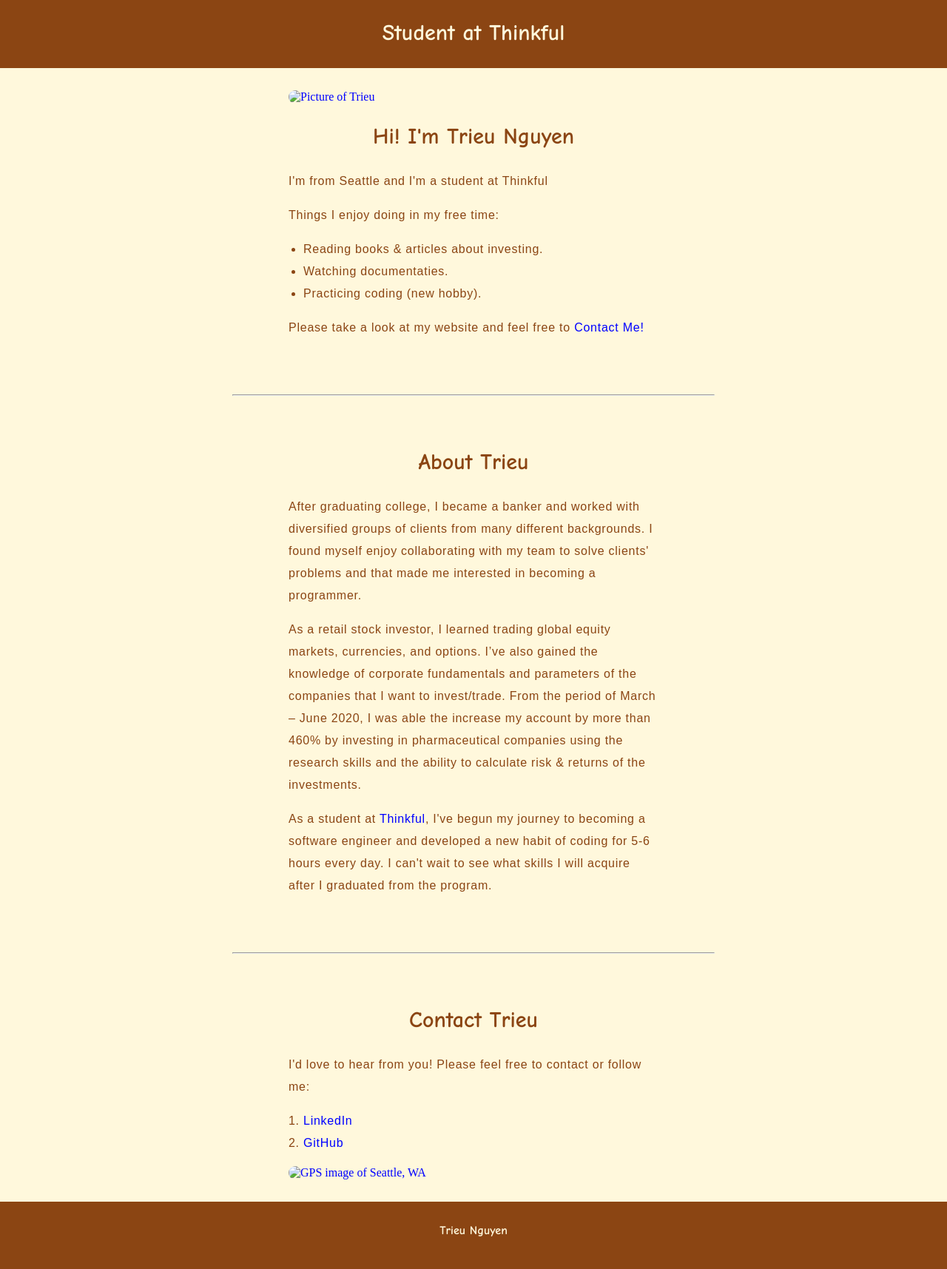
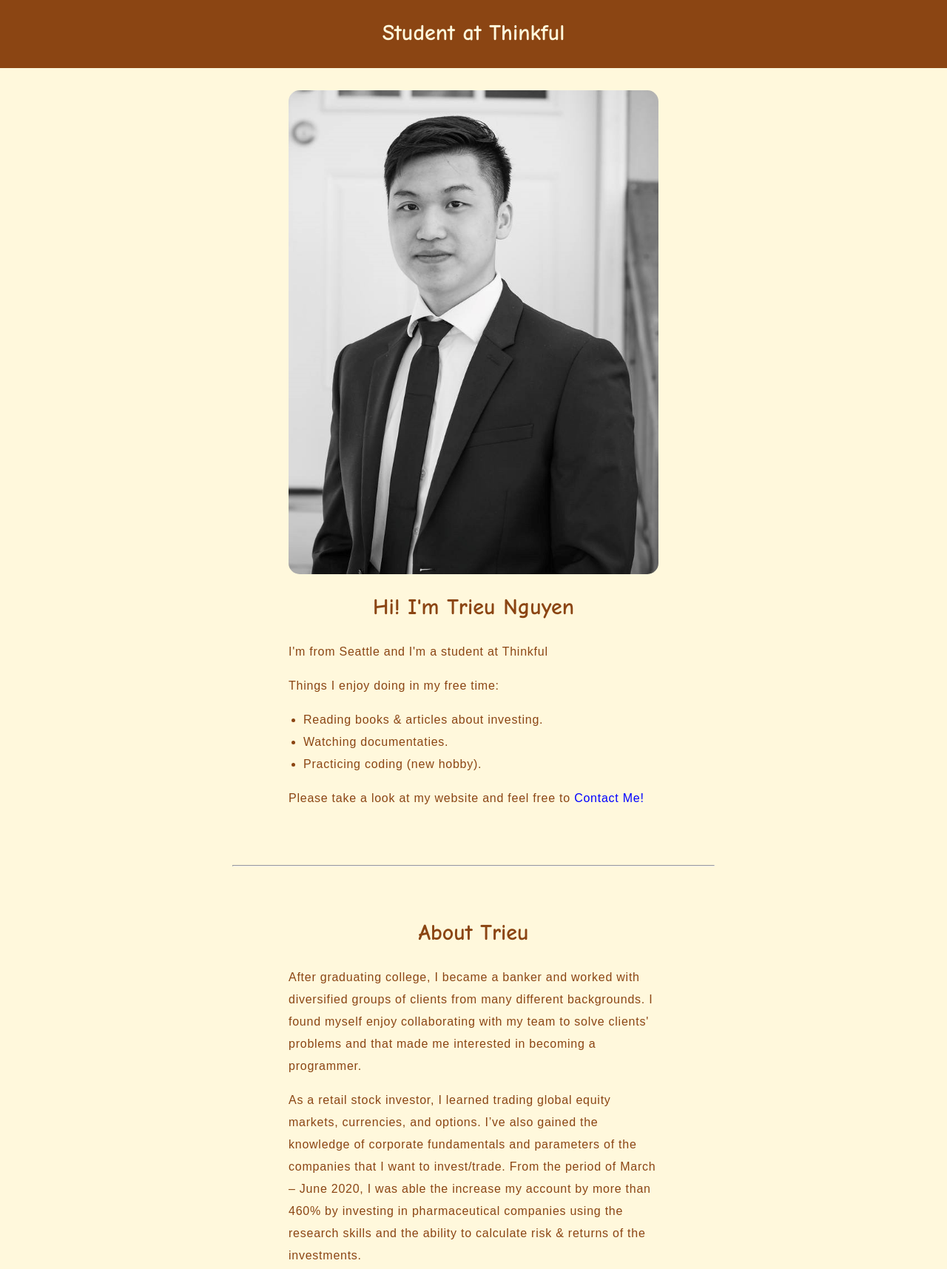
Before and after one commit to ntrieu-d/Portfolio-Web-page, a plain HTML site: page index.html in a window 1280 px wide. Shown: the part 85-1800 px from the top of the page at 74% size. Before the commit the page ends 1779 px from the top, so only its background shows below. Drawn offline with Linux system fonts and the light colour scheme; the site is published under a folder, as on GitHub Pages, so addresses that start at the root find nothing; a script that the page names is missing.

Commit message:
Update index.html

```diff
--- a/index.html
+++ b/index.html
@@ -16,7 +16,7 @@
 <!-- Main  -->
     <main>
       <!-- Intro with my image -->
-      <img src="/Images/Trieu.jpg" alt="Picture of Trieu" width="650">
+      <img src="Images/Trieu.jpg" alt="Picture of Trieu" width="650">
       <h3>Hi! I'm Trieu Nguyen</h3>
 
       <p>I'm from Seattle and I'm a student at Thinkful</p>
@@ -51,7 +51,7 @@
         <li><a href="https://github.com/ntrieu-d" target="_blank">GitHub</a></li>
       </ol>
       <!-- Link to GPS image of my location -->
-      <img src="/Images/Location.JPG" alt="GPS image of Seattle, WA" width="650">
+      <img src="Images/Location.JPG" alt="GPS image of Seattle, WA" width="650">
       </section>
     </main>
 
```
